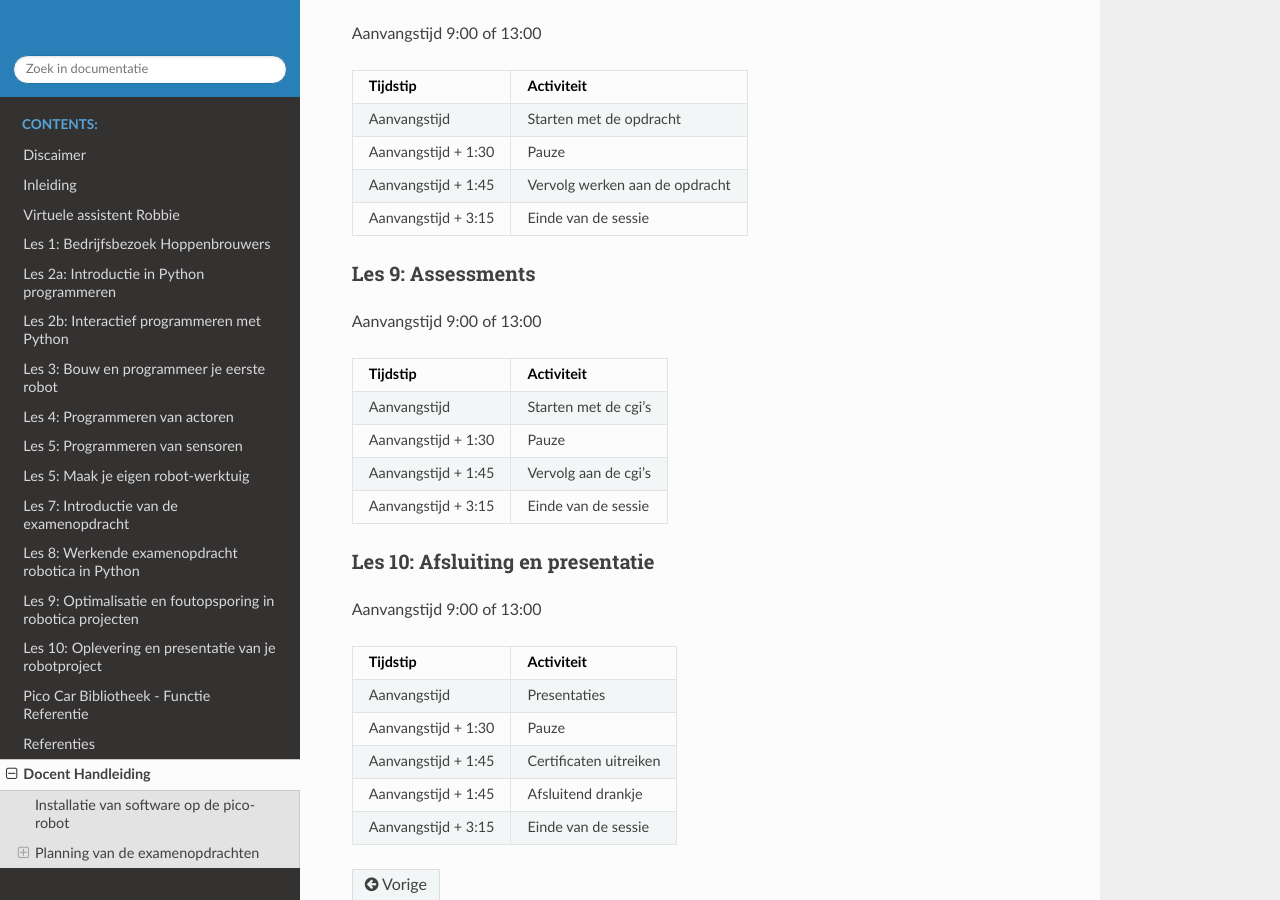
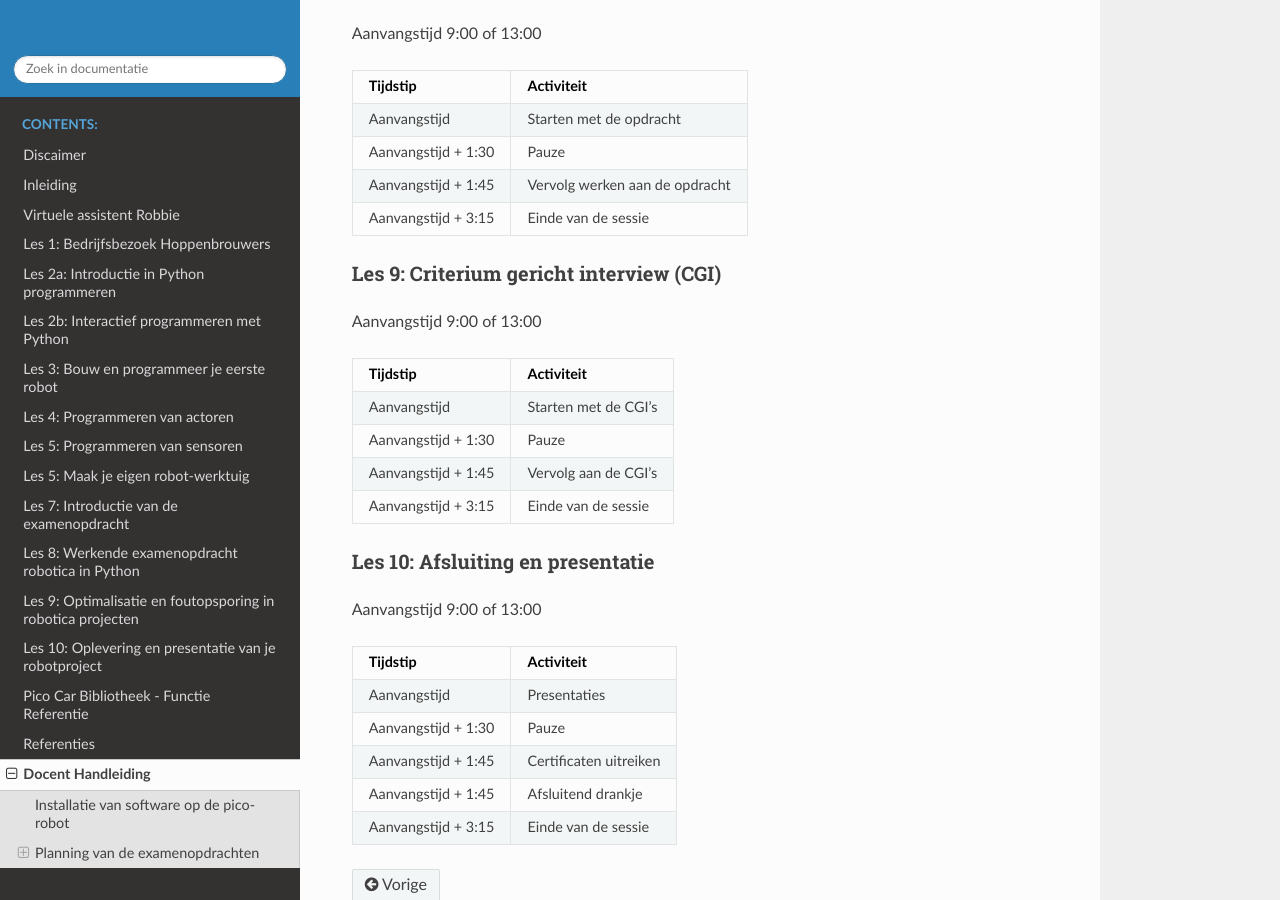
Before and after one commit to AvansMechatronica/vabokCursusRoboticaMetPython, a Sphinx documentation site: the page built from documentation/documentation/docent_handleiding.md, in a window 1280 px wide and 900 px high, scrolled down 1497 px. Built offline with Sphinx 7.4.7 and the Read the Docs theme 3.1.0, drawn with Linux system fonts in a browser that asks for light colours.

Commit message:
20260519

```diff
--- a/documentation/documentation/docent_handleiding.md
+++ b/documentation/documentation/docent_handleiding.md
@@ -58,15 +58,15 @@ Aanvangstijd 9:00 of 13:00
 | Aanvangstijd + 1:45 |  Vervolg werken aan de opdracht|
 | Aanvangstijd + 3:15 |  Einde van de sessie|
 
-### Les 9: Assessments
+### Les 9: Criterium gericht interview (CGI)
 
 Aanvangstijd 9:00 of 13:00
 
 | Tijdstip | Activiteit |
 |---|---|
-| Aanvangstijd | Starten met de cgi's |
+| Aanvangstijd | Starten met de CGI's |
 | Aanvangstijd + 1:30 |  Pauze|
-| Aanvangstijd + 1:45 |  Vervolg  aan de cgi's|
+| Aanvangstijd + 1:45 |  Vervolg  aan de CGI's|
 | Aanvangstijd + 3:15 |  Einde van de sessie|
 
 ### Les 10: Afsluiting en presentatie
```
